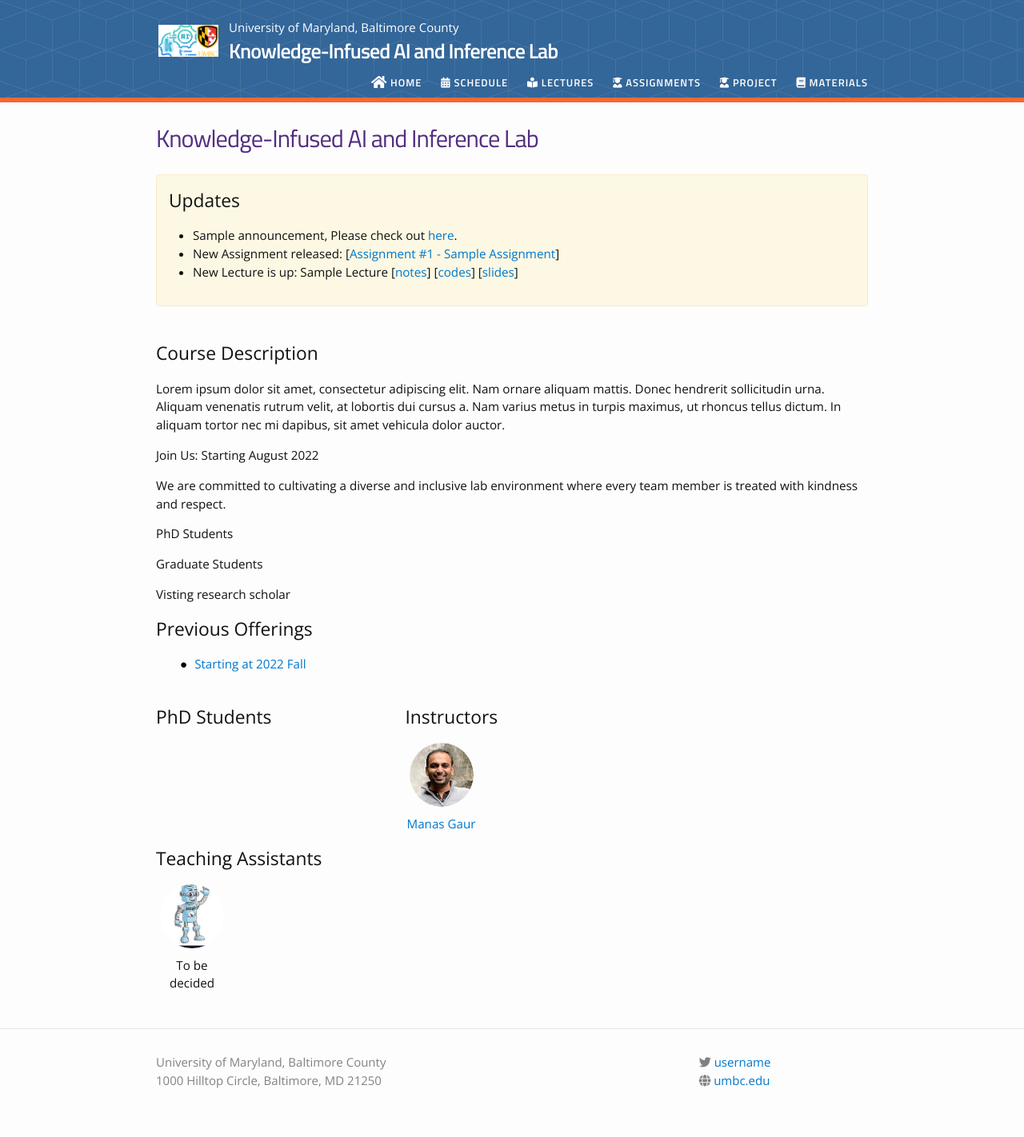
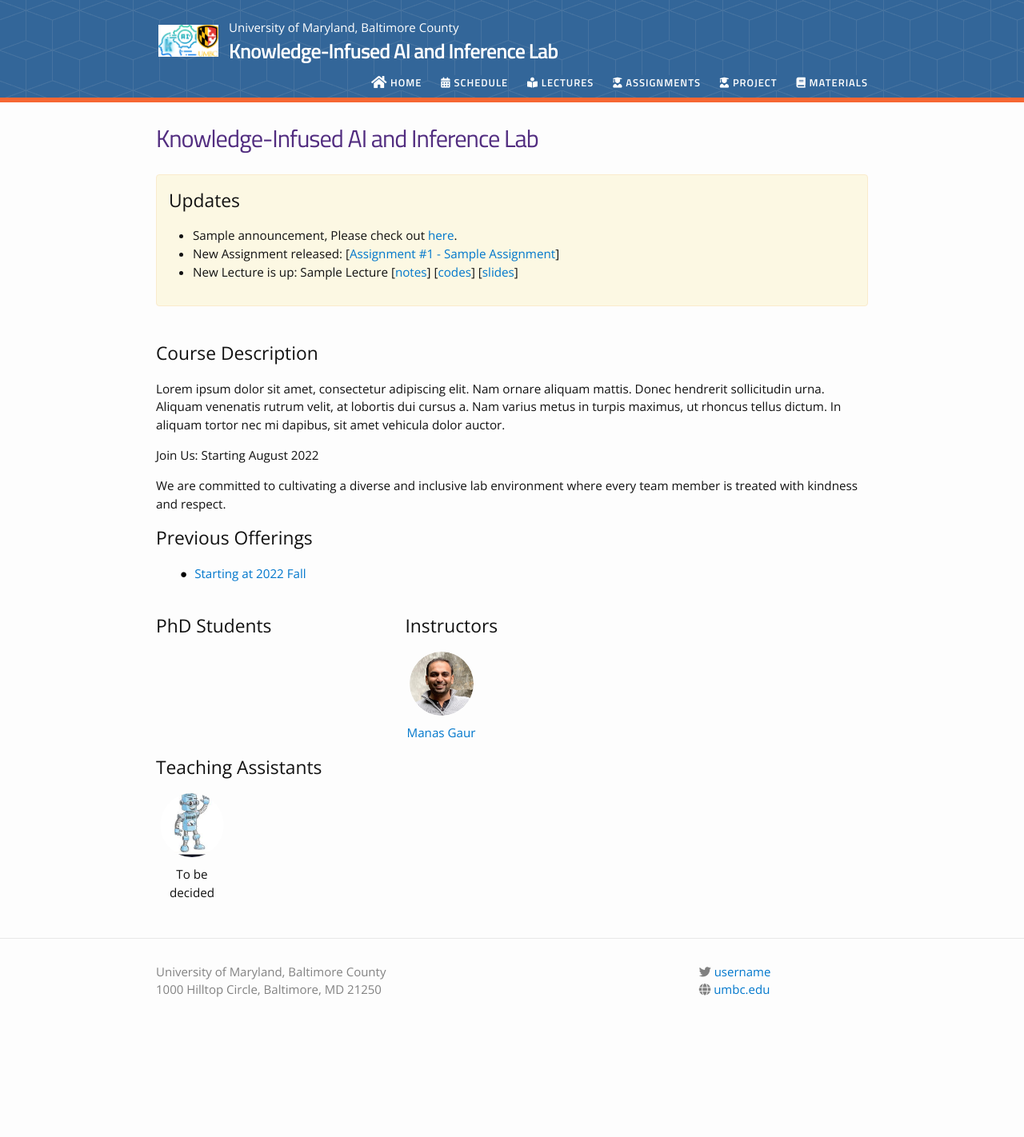
Before and after one commit to KAIsquare-UMBC/KAIsquare-UMBC, a Jekyll site: the page built from index.md, in a window 1280 px wide. Shown: the whole page at 80% size. Built offline with Jekyll 4.4.1, drawn with Linux system fonts in a browser that asks for light colours; nearby versions of some CDN libraries; after the commit the page ends 1309 px from its top, so only the background shows below that.

Commit message:
Update index.md

```diff
--- a/index.md
+++ b/index.md
@@ -6,9 +6,3 @@ layout: home
 Join Us: Starting August 2022
 
 We are committed to cultivating a diverse and inclusive lab environment where every team member is treated with kindness and respect.
-
-PhD Students
-
-Graduate Students
-
-Visting research scholar
```
